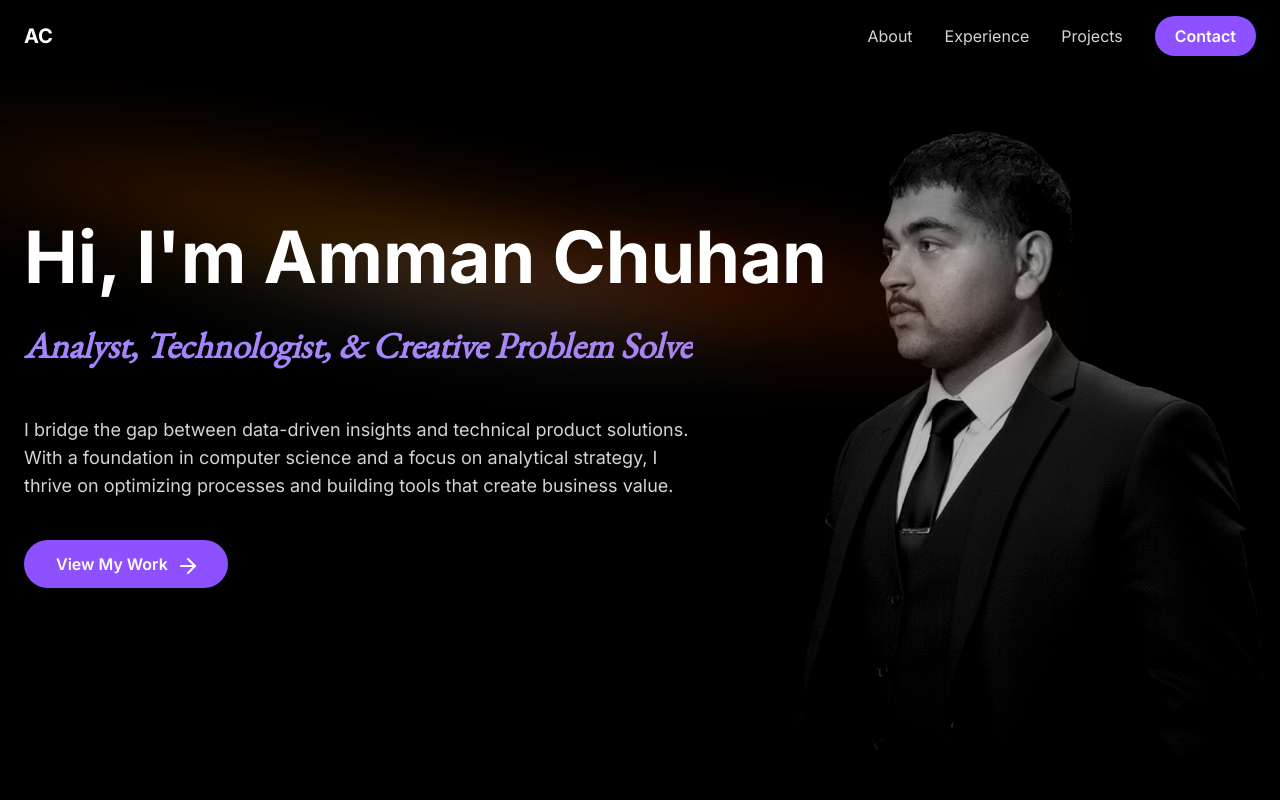
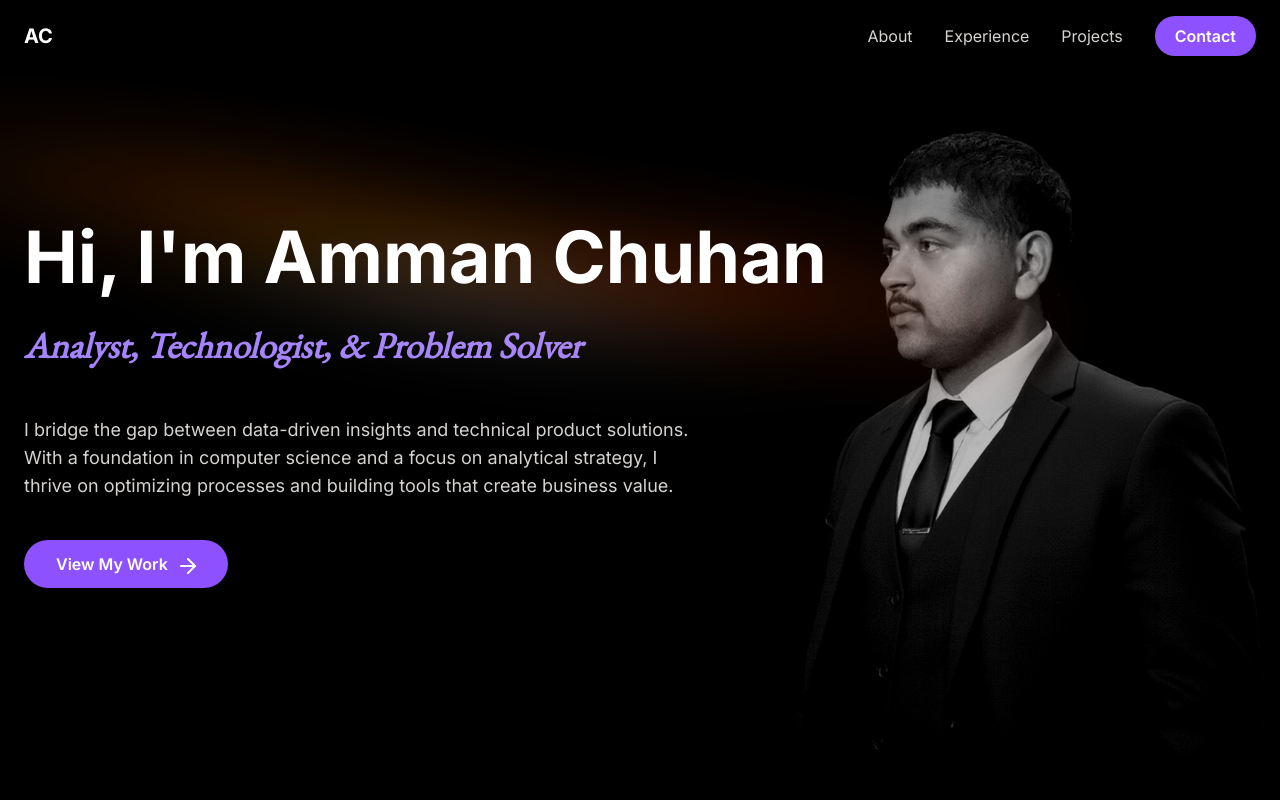
Before and after one commit to SatoshiBall101/resume-website, a Next.js app: page / in a window 1280 px wide. Shown: the top 800 px of the page. Built offline with nearby package versions, Linux system fonts and the light colour scheme.

Commit message:
resizing

```diff
--- a/app/page.tsx
+++ b/app/page.tsx
@@ -85,7 +85,7 @@ export default function PortfolioPage() {
                                 </span>
                                 <br />
                                 <span className="typewriter font-ebgaramond text-violet-400 text-lg sm:text2-xl md:text-4xl">
-                                    Analyst, Technologist, &amp; Creative Problem Solver
+                                    Analyst, Technologist, &amp; Problem Solver
                                 </span>
                             </motion.h1>
                             <motion.p
```
